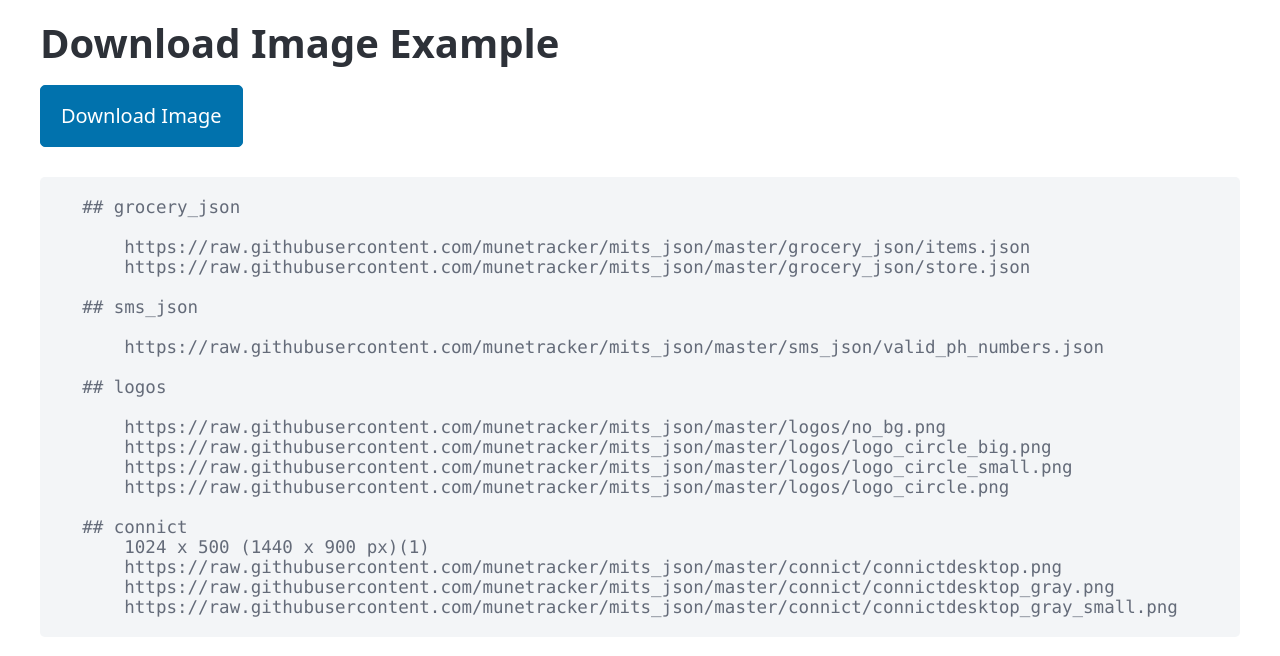
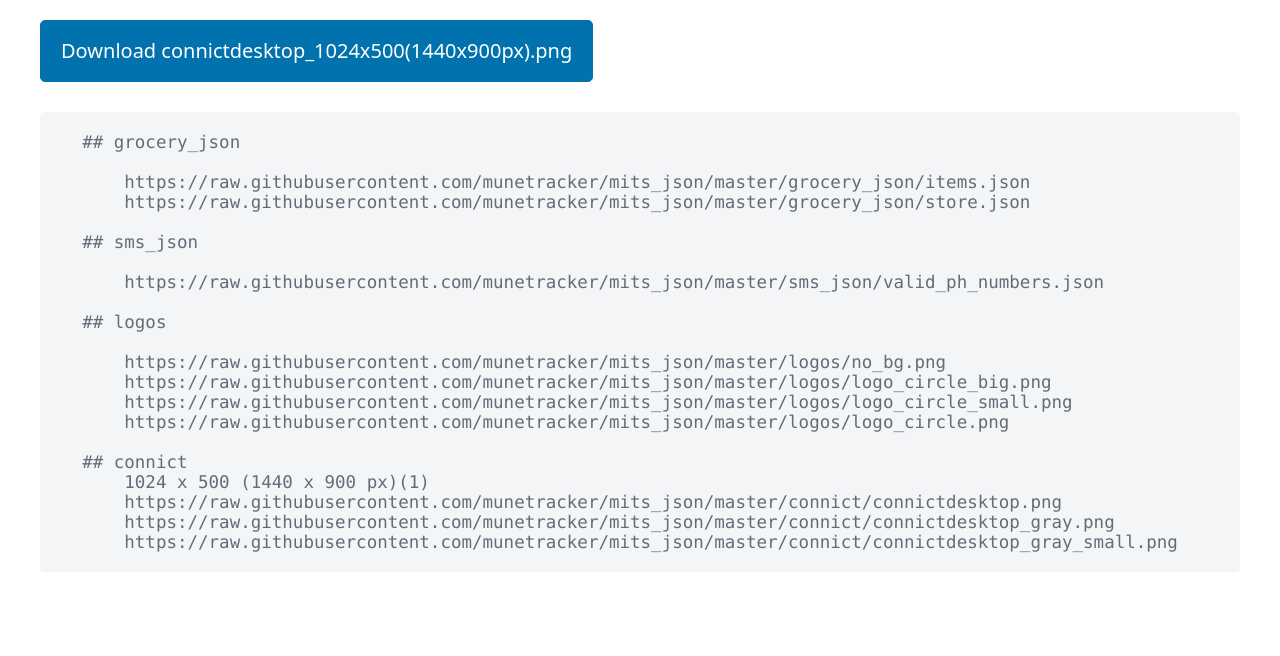
Before and after one commit to munetracker/mits_json, a plain HTML site: page index.html in a window 1280 px wide. Drawn offline with nearby package versions, Linux system fonts and the light colour scheme.

Commit message:
June 28 2024 L

```diff
--- a/index.html
+++ b/index.html
@@ -11,11 +11,10 @@
 </head>
 <body>
 	<main class="container">
-	<h1>Download Image Example</h1>
-    <a id="downloadLink" href="#" download="connictdesktop_1024x500(1440x900px).png">
-        <button>Download Image</button>
-    </a>
-    <br/><br/>
+	    <a id="downloadLink" href="#" download="connictdesktop_1024x500(1440x900px).png">
+	        <button>Download connictdesktop_1024x500(1440x900px).png</button>
+	    </a>
+	    <br/><br/>
     <script>
         const imageUrl = './connict/connictdesktop.png';
         const downloadLink = document.getElementById('downloadLink');
```
Also changed, not shown: 1 other file.
